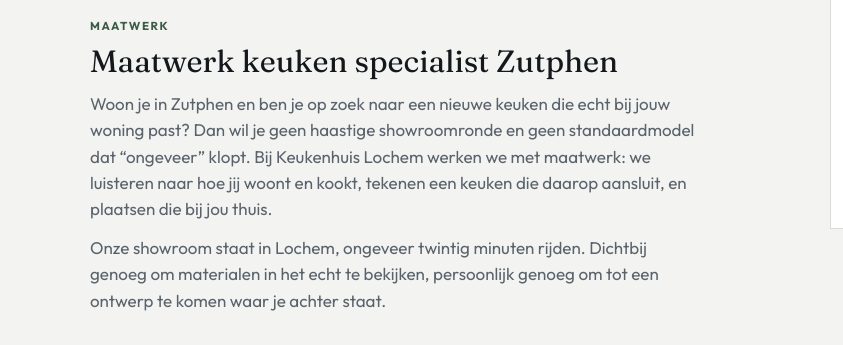
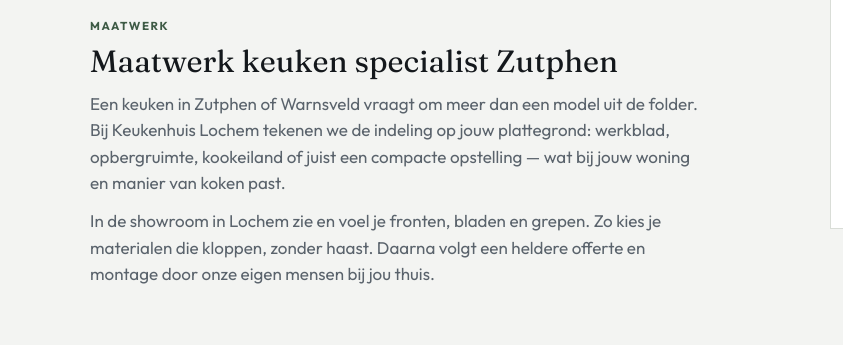
Before and after one commit to paulliamwoeler/keukenhuis-lochem-lp-voorbeeld, a plain HTML site: page index.html in a window 1280 px wide. Shown: the part 691-1036 px from the top of the page, 0-843 px from the left. Drawn offline with Linux system fonts and the light colour scheme; grey boxes are pictures that could not be loaded.

Commit message:
Differentiate maatwerk block copy from hero on Zutphen preview.
Co-authored-by: Cursor <cursoragent@cursor.com>

```diff
--- a/index.html
+++ b/index.html
@@ -571,10 +571,10 @@
         <p class="eyebrow">Maatwerk</p>
         <h2>Maatwerk keuken specialist Zutphen</h2>
         <p class="lede">
-          Woon je in Zutphen en ben je op zoek naar een nieuwe keuken die echt bij jouw woning past? Dan wil je geen haastige showroomronde en geen standaardmodel dat “ongeveer” klopt. Bij Keukenhuis Lochem werken we met maatwerk: we luisteren naar hoe jij woont en kookt, tekenen een keuken die daarop aansluit, en plaatsen die bij jou thuis.
+          Een keuken in Zutphen of Warnsveld vraagt om meer dan een model uit de folder. Bij Keukenhuis Lochem tekenen we de indeling op jouw plattegrond: werkblad, opbergruimte, kookeiland of juist een compacte opstelling — wat bij jouw woning en manier van koken past.
         </p>
         <p class="lede" style="margin-top:0.75rem;">
-          Onze showroom staat in Lochem, ongeveer twintig minuten rijden. Dichtbij genoeg om materialen in het echt te bekijken, persoonlijk genoeg om tot een ontwerp te komen waar je achter staat.
+          In de showroom in Lochem zie en voel je fronten, bladen en grepen. Zo kies je materialen die kloppen, zonder haast. Daarna volgt een heldere offerte en montage door onze eigen mensen bij jou thuis.
         </p>
       </div>
       <div class="maatwerk-clear" aria-hidden="true"></div>
```
